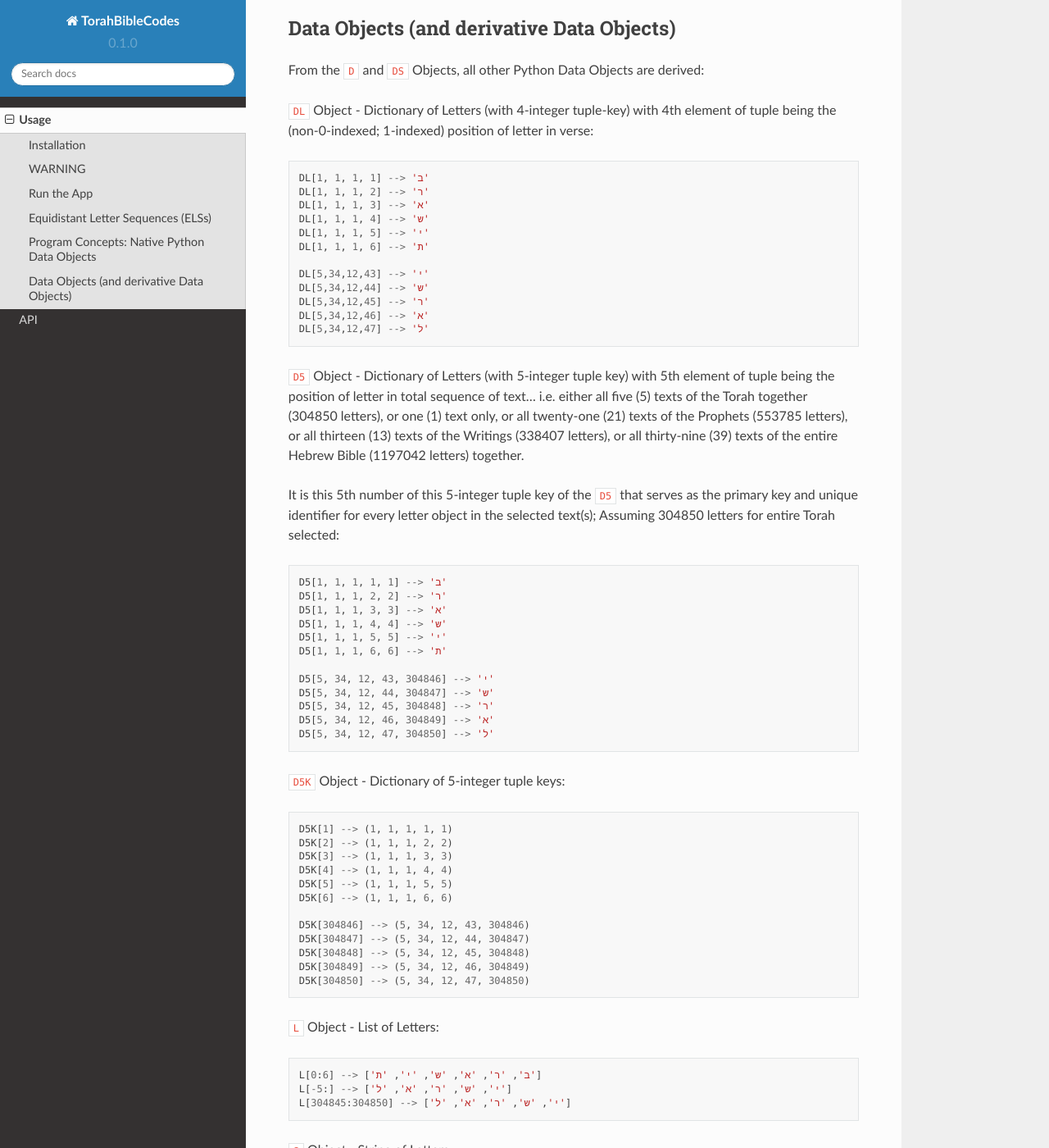
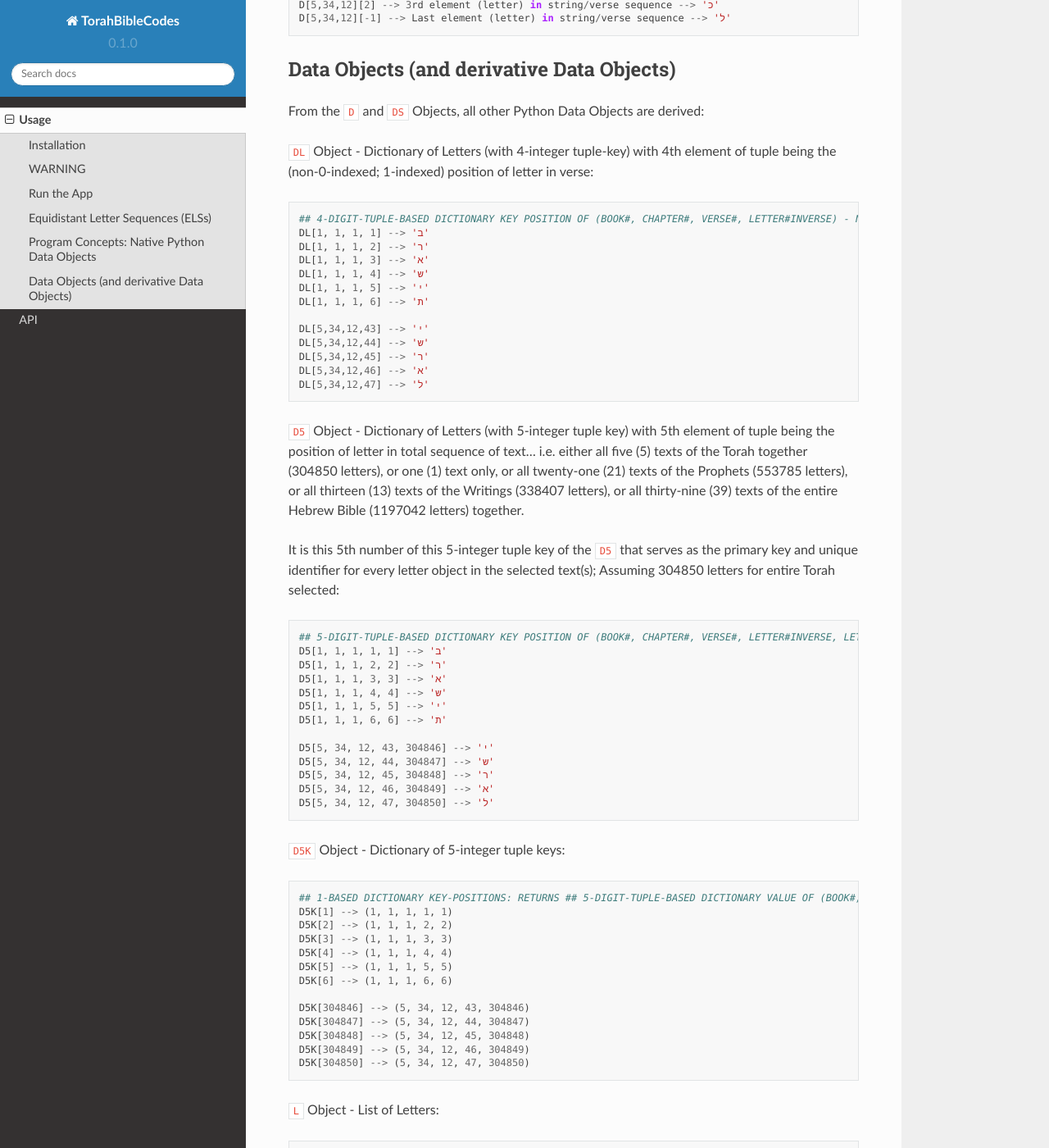
Before and after one commit to TorahBibleCodes/TorahBibleCodes_Sphinx, a Sphinx documentation site: the page built from docs/source/usage.rst, in a window 1280 px wide and 1400 px high, scrolled down 4846 px. Shown: the whole window at 82% size. Built offline with Sphinx 7.4.7 and the Read the Docs theme 2.0.0, drawn with Linux system fonts in a browser that asks for light colours; some of the changed text lies outside the part shown.

Commit message:
Update usage.rst

```diff
--- a/docs/source/usage.rst
+++ b/docs/source/usage.rst
@@ -150,6 +150,7 @@
 
 ``D`` Object - Dictionary of Verses (with No Spaces), accessible as data with a 3-digit Tuple Key::
 
+   ## 3-DIGIT-TUPLE-BASED DICTIONARY KEY POSITION OF (BOOK#, CHAPTER#, VERSE#) - NO SPACES BETWEEN WORDS/LETTERS
    D[1,1,1] --> GENESIS 1:1 - 1st Book, 1st Chapter, 1st Verse
    D[1,1,2] --> GENESIS 1:2 - 1st Book, 1st Chapter, 2nd Verse
    D[1,1,3] --> GENESIS 1:3 - 1st Book, 1st Chapter, 3rd Verse
@@ -180,6 +181,7 @@
 
 ``DS`` Object - Dictionary of Verses (with Spaces), accessible as data with a 3-digit Tuple Key::
 
+   ## 3-DIGIT-TUPLE-BASED DICTIONARY KEY POSITION OF (BOOK#, CHAPTER#, VERSE#) - WITH SPACES BETWEEN WORDS/LETTERS
    DS[1,1,1] --> GENESIS 1:1 - 1st Book, 1st Chapter, 1st Verse
    DS[1,1,2] --> GENESIS 1:2 - 1st Book, 1st Chapter, 2nd Verse
    DS[1,1,3] --> GENESIS 1:3 - 1st Book, 1st Chapter, 3rd Verse
@@ -210,6 +212,7 @@
 
 ``D`` Object - Dictionary of Verses/Letters, accessible as data with a 3-digit Tuple Key + sub-element (0-indexed) in sequence of letters within each verse::
 
+   ## 3-DIGIT-TUPLE-BASED DICTIONARY KEY POSITION OF (BOOK#, CHAPTER#, VERSE#) - NO SPACES BETWEEN WORDS/LETTERS
    D[1,1,1][0] --> 1st element (letter) in string/verse sequence --> 'ב'
    D[1,1,1][1] --> 2nd element (letter) in string/verse sequence --> 'ר'
    D[1,1,1][2] --> 3rd element (letter) in string/verse sequence --> 'א'
@@ -227,6 +230,7 @@
 
 ``DL`` Object - Dictionary of Letters (with 4-integer tuple-key) with 4th element of tuple being the (non-0-indexed; 1-indexed) position of letter in verse::
 
+   ## 4-DIGIT-TUPLE-BASED DICTIONARY KEY POSITION OF (BOOK#, CHAPTER#, VERSE#, LETTER#INVERSE) - NO SPACES BETWEEN WORDS/LETTERS
    DL[1, 1, 1, 1] --> 'ב'
    DL[1, 1, 1, 2] --> 'ר'
    DL[1, 1, 1, 3] --> 'א'
@@ -244,6 +248,7 @@
 
 It is this 5th number of this 5-integer tuple key of the ``D5`` that serves as the primary key and unique identifier for every letter object in the selected text(s); Assuming 304850 letters for entire Torah selected::
 
+   ## 5-DIGIT-TUPLE-BASED DICTIONARY KEY POSITION OF (BOOK#, CHAPTER#, VERSE#, LETTER#INVERSE, LETTER#INTEXT) - NO SPACES BETWEEN WORDS/LETTERS
    D5[1, 1, 1, 1, 1] --> 'ב'
    D5[1, 1, 1, 2, 2] --> 'ר'
    D5[1, 1, 1, 3, 3] --> 'א'
@@ -259,6 +264,7 @@
 
 ``D5K`` Object - Dictionary of 5-integer tuple keys::
 
+   ## 1-BASED DICTIONARY KEY-POSITIONS: RETURNS ## 5-DIGIT-TUPLE-BASED DICTIONARY VALUE OF (BOOK#, CHAPTER#, VERSE#, LETTER#INVERSE, LETTER#INTEXT)
    D5K[1] --> (1, 1, 1, 1, 1)
    D5K[2] --> (1, 1, 1, 2, 2)
    D5K[3] --> (1, 1, 1, 3, 3)
@@ -274,18 +280,21 @@
 
 ``L`` Object - List of Letters::
 
+   ## 0-BASED INDEX POSITIONS
    L[0:6] --> ['ב', 'ר', 'א', 'ש', 'י', 'ת']
    L[-5:] --> ['י', 'ש', 'ר', 'א', 'ל']
    L[304845:304850] --> ['י', 'ש', 'ר', 'א', 'ל']
 
 ``S`` Object - String of Letters::
 
+   ## 0-BASED INDEX POSITIONS
    S[0:6] --> 'בראשית'
    S[-5:] --> 'ישראל'
    S[304845:304850] --> 'ישראל'
 
 ``N`` Object - List of Gematria Number Values::
 
+   ## 0-BASED INDEX POSITIONS
    L[0:6] --> ['ב', 'ר', 'א', 'ש', 'י', 'ת']
    N[0:6] --> [2, 200, 1, 300, 10, 400]
    L[-5:] --> ['י', 'ש', 'ר', 'א', 'ל']
@@ -326,6 +335,8 @@
    ## THE HEBREW TEXT STRINGS BELOW TO PRESERVE PRESENTATION  OF THESE TUPLES OF DATA;
    ## ACTUAL TEXT STRINGS WILL INCLUDE ENCLOSING QUOTATION MARKS.
 
+   ## 1-BASED DICTIONARY KEY-POSITIONS
+
    In [1]: DW[1]
    Out[1]: (בראשית , [1, 2, 3, 4, 5, 6], (1, [2, 200, 1, 300, 10, 400], 913))
 
```
